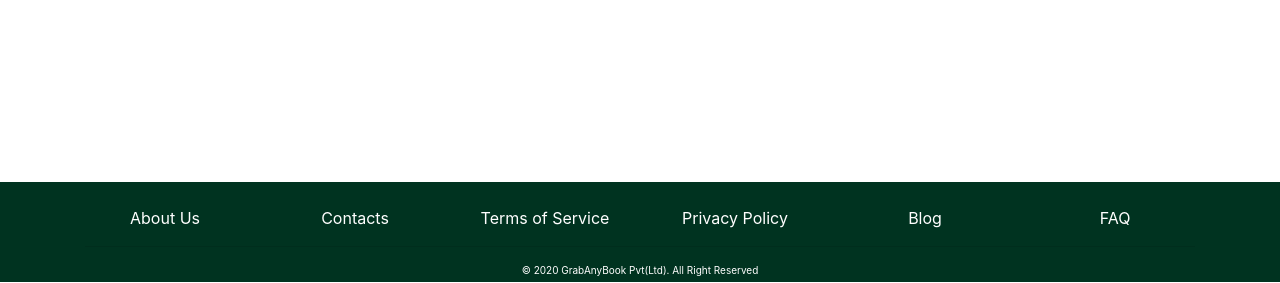
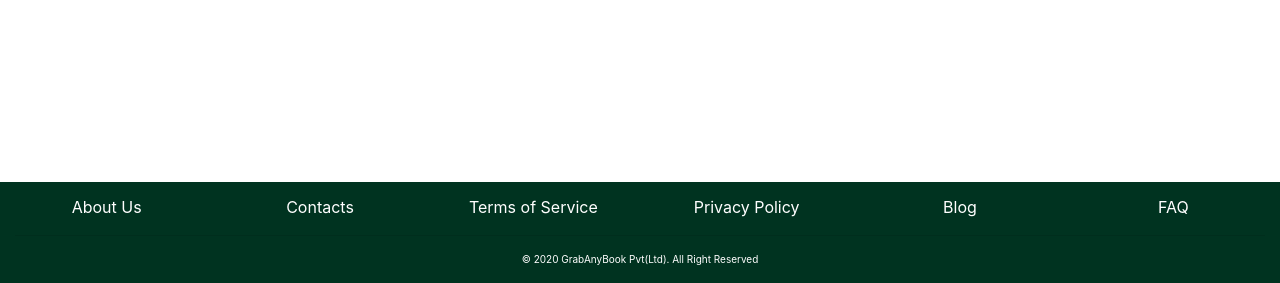
Before and after one commit to thivankanimesh/olms, a PHP site: page /grepanybook/ in a window 1280 px wide. Shown: the part 697-980 px from the top of the page. Run offline with PHP 8.4, Linux system fonts and the light colour scheme; data that the repository does not hold is empty.

Commit message:
Modified footer in index

```diff
--- a/index.php
+++ b/index.php
@@ -266,31 +266,32 @@
     <br />
     <br />
     <br />
-    <footer style="background-color: #003320; height: 100px; width: 100%;">
-            <div class="container">
-                <br />
-                <div class="row">
-                    <div class="col-sm" style="text-align: center;">
+    <footer style="background-color: #003320;">
+            <div class="container-fluid">
+                <div class="row justify-content-center align-items-center" style="padding-top: 13px;">
+                    <div class="col-lg-2" style="text-align: center;">
                         <a href="#" style="color: white; text-decoration: none;">About Us</a>
                     </div>
-                    <div class="col-sm" style="text-align: center;">
+                    <div class="col-lg-2" style="text-align: center;">
                         <a href="#" style="color: white; text-decoration: none;">Contacts</a>
                     </div>
-                    <div class="col-sm" style="text-align: center;">
+                    <div class="col-lg-2" style="text-align: center;">
                         <a href="#" style="color: white; text-decoration: none;">Terms of Service</a>
                     </div>
-                    <div class="col-sm" style="text-align: center;">
+                    <div class="col-lg-2" style="text-align: center;">
                         <a href="#" style="color: white; text-decoration: none;">Privacy Policy</a>
                     </div>
-                    <div class="col-sm" style="text-align: center;">
+                    <div class="col-lg-2" style="text-align: center;">
                         <a href="#" style="color: white; text-decoration: none;">Blog</a>
                     </div>
-                    <div class="col-sm" style="text-align: center;">
+                    <div class="col-lg-2" style="text-align: center;">
                         <a href="#" style="color: white; text-decoration: none;">FAQ</a>
                     </div>
                 </div>
                 <hr />
-                <p style="text-align: center; color: white; font-size: 10px;">© 2020 GrabAnyBook Pvt(Ltd). All Right Reserved</p>
+                <div class="row justify-content-center align-items-center">
+                    <p style="text-align: center; color: white; font-size: 10px;">© 2020 GrabAnyBook Pvt(Ltd). All Right Reserved</p>
+                </div>
             </div>
         </footer>
 </body>
```
